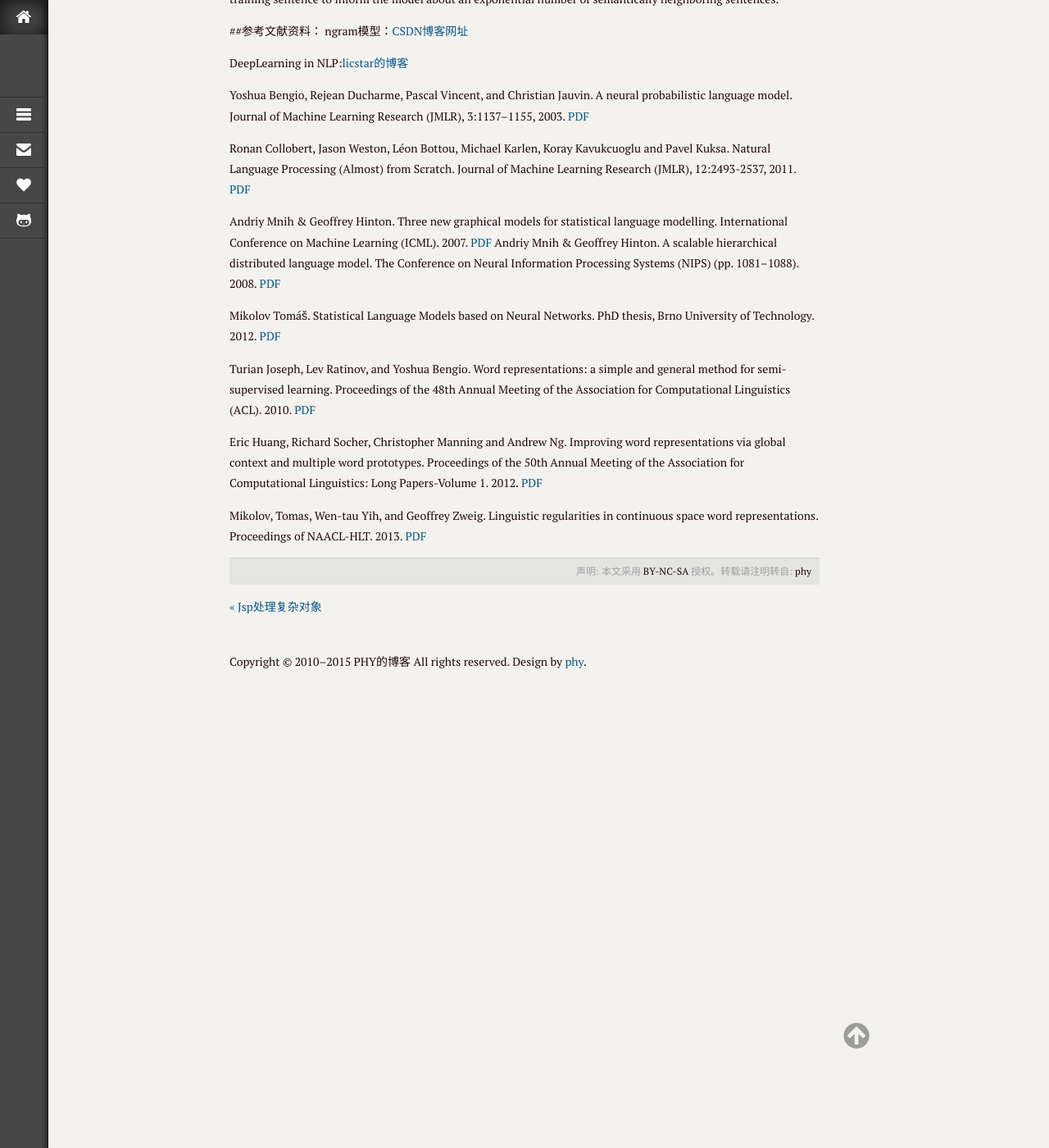
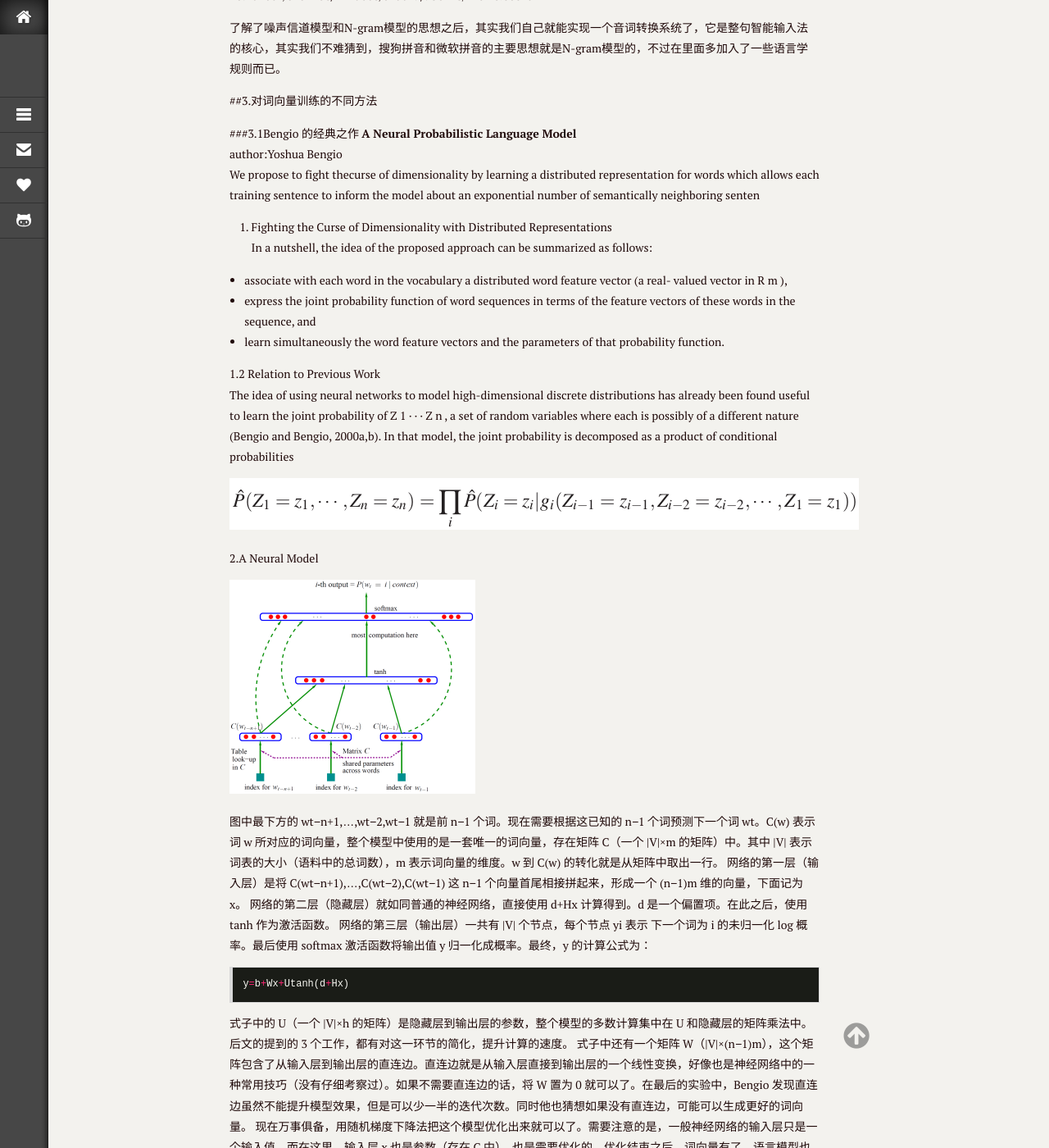
Before and after one commit to pp1230/pp1230.github.io, a Jekyll site: the page built from _posts/2015-12-13-词向量和语言模型.mkd, in a window 1280 px wide and 1400 px high, scrolled down 2565 px. Shown: the whole window at 82% size. Built offline with Jekyll 4.4.1, drawn with Linux system fonts in a browser that asks for light colours; comment, search, counter and statistics services are not loaded; some of the changed text lies outside the part shown.

Commit message:
add duoshuo

```diff
--- a/_layouts/post.html
+++ b/_layouts/post.html
@@ -23,3 +23,20 @@
     <div class="lotus-nextpage-right"><a class="next" href="{{ page.next.url }}" rel="next">{{ page.next.title | truncatewords:5 }}&nbsp;&raquo;</a></div>
     {% endif %}
 </section>
+
+<!-- 多说评论框 start -->
+	<div class="ds-thread" data-thread-key="{{ page.id }}" data-title="{{ page.title }}" data-url="{{ page.url }}"></div>
+<!-- 多说评论框 end -->
+<!-- 多说公共JS代码 start (一个网页只需插入一次) -->
+<script type="text/javascript">
+var duoshuoQuery = {short_name:"pp1230"};
+	(function() {
+		var ds = document.createElement('script');
+		ds.type = 'text/javascript';ds.async = true;
+		ds.src = (document.location.protocol == 'https:' ? 'https:' : 'http:') + '//static.duoshuo.com/embed.js';
+		ds.charset = 'UTF-8';
+		(document.getElementsByTagName('head')[0]
+		 || document.getElementsByTagName('body')[0]).appendChild(ds);
+	})();
+	</script>
+<!-- 多说公共JS代码 end -->
--- a/_posts/2015-12-13-词向量和语言模型.mkd
+++ b/_posts/2015-12-13-词向量和语言模型.mkd
@@ -78,8 +79,42 @@
 author:Yoshua Bengio<br>
 We propose to fight thecurse of dimensionality by learning a distributed representation for words which allows each
 training sentence to inform the model about an exponential number of semantically neighboring
-sentences.
+senten<br>
+1. Fighting the Curse of Dimensionality with Distributed Representations<br>
+In a nutshell, the idea of the proposed approach can be summarized as follows:
 
+*  associate with each word in the vocabulary a distributed word feature vector (a real-
+valued vector in R m ),
+*  express the joint probability function of word sequences in terms of the feature vectors
+of these words in the sequence, and
+*  learn simultaneously the word feature vectors and the parameters of that probability
+function.
+
+1.2 Relation to Previous Work<br>
+The idea of using neural networks to model high-dimensional discrete distributions has already
+been found useful to learn the joint probability of Z 1 · · · Z n , a set of random variables where each is
+possibly of a different nature (Bengio and Bengio, 2000a,b). In that model, the joint probability is
+decomposed as a product of conditional probabilities
+
+![relaf](../../../static/images/relaf.png)
+
+2.A Neural Model
+
+![bingo1](../../../static/images/bingo1.png)
+
+图中最下方的 wt−n+1,…,wt−2,wt−1 就是前 n−1 个词。现在需要根据这已知的 n−1 个词预测下一个词 wt。C(w) 表示词 w 所对应的词向量，整个模型中使用的是一套唯一的词向量，存在矩阵 C（一个 |V|×m 的矩阵）中。其中 |V| 表示词表的大小（语料中的总词数），m 表示词向量的维度。w 到 C(w) 的转化就是从矩阵中取出一行。
+网络的第一层（输入层）是将 C(wt−n+1),…,C(wt−2),C(wt−1) 这 n−1 个向量首尾相接拼起来，形成一个 (n−1)m 维的向量，下面记为 x。
+网络的第二层（隐藏层）就如同普通的神经网络，直接使用 d+Hx 计算得到。d 是一个偏置项。在此之后，使用 tanh 作为激活函数。
+网络的第三层（输出层）一共有 |V| 个节点，每个节点 yi 表示 下一个词为 i 的未归一化 log 概率。最后使用 softmax 激活函数将输出值 y 归一化成概率。最终，y 的计算公式为：
+{%highlight c%}
+y=b+Wx+Utanh(d+Hx)
+{%endhighlight%}
+式子中的 U（一个 |V|×h 的矩阵）是隐藏层到输出层的参数，整个模型的多数计算集中在 U 和隐藏层的矩阵乘法中。后文的提到的 3 个工作，都有对这一环节的简化，提升计算的速度。
+式子中还有一个矩阵 W（|V|×(n−1)m），这个矩阵包含了从输入层到输出层的直连边。直连边就是从输入层直接到输出层的一个线性变换，好像也是神经网络中的一种常用技巧（没有仔细考察过）。如果不需要直连边的话，将 W 置为 0 就可以了。在最后的实验中，Bengio 发现直连边虽然不能提升模型效果，但是可以少一半的迭代次数。同时他也猜想如果没有直连边，可能可以生成更好的词向量。
+现在万事俱备，用随机梯度下降法把这个模型优化出来就可以了。需要注意的是，一般神经网络的输入层只是一个输入值，而在这里，输入层 x 也是参数（存在 C 中），也是需要优化的。优化结束之后，词向量有了，语言模型也有了。
+这样得到的语言模型自带平滑，无需传统 n-gram 模型中那些复杂的平滑算法。Bengio 在 APNews 数据集上做的对比实验也表明他的模型效果比精心设计平滑算法的普通 n-gram 算法要好 10% 到 20%。
+
+---------------------------------------------------------------------------------未完待续--------------------------------------------------------------------------
 
 
 
@@ -89,16 +124,3 @@
 DeepLearning in NLP:[licstar的博客](http://licstar.net/archives/328)
 
 Yoshua Bengio, Rejean Ducharme, Pascal Vincent, and Christian Jauvin. A neural probabilistic language model. Journal of Machine Learning Research (JMLR), 3:1137–1155, 2003. [PDF](http://www.jmlr.org/papers/volume3/bengio03a/bengio03a.pdf)
-
-Ronan Collobert, Jason Weston, Léon Bottou, Michael Karlen, Koray Kavukcuoglu and Pavel Kuksa. Natural Language Processing (Almost) from Scratch. Journal of Machine Learning Research (JMLR), 12:2493-2537, 2011. [PDF](http://www.jmlr.org/papers/volume12/collobert11a/collobert11a.pdf)
-
-Andriy Mnih & Geoffrey Hinton. Three new graphical models for statistical language modelling. International Conference on Machine Learning (ICML). 2007. [PDF](http://www.cs.utoronto.ca/~hinton/absps/threenew.pdf)
-Andriy Mnih & Geoffrey Hinton. A scalable hierarchical distributed language model. The Conference on Neural Information Processing Systems (NIPS) (pp. 1081–1088). 2008. [PDF](http://www.cs.utoronto.ca/~hinton/absps/andriytree.pdf)
-
-Mikolov Tomáš. Statistical Language Models based on Neural Networks. PhD thesis, Brno University of Technology. 2012. [PDF](http://www.fit.vutbr.cz/~imikolov/rnnlm/thesis.pdf)
-
-Turian Joseph, Lev Ratinov, and Yoshua Bengio. Word representations: a simple and general method for semi-supervised learning. Proceedings of the 48th Annual Meeting of the Association for Computational Linguistics (ACL). 2010. [PDF](http://www.aclweb.org/anthology-new/P/P10/P10-1040.pdf)
-
-Eric Huang, Richard Socher, Christopher Manning and Andrew Ng. Improving word representations via global context and multiple word prototypes. Proceedings of the 50th Annual Meeting of the Association for Computational Linguistics: Long Papers-Volume 1. 2012. [PDF](http://www-nlp.stanford.edu/pubs/HuangACL12.pdf)
-
-Mikolov, Tomas, Wen-tau Yih, and Geoffrey Zweig. Linguistic regularities in continuous space word representations. Proceedings of NAACL-HLT. 2013. [PDF](https://www.aclweb.org/anthology/N/N13/N13-1090.pdf)
```
Also changed, not shown: other parts of _posts/2015-12-13-词向量和语言模型.mkd (+2 -1 lines), static/images/bingo1.png (added), static/images/ngram1.gif (added), static/images/relaf.png (added), 12 other files.
